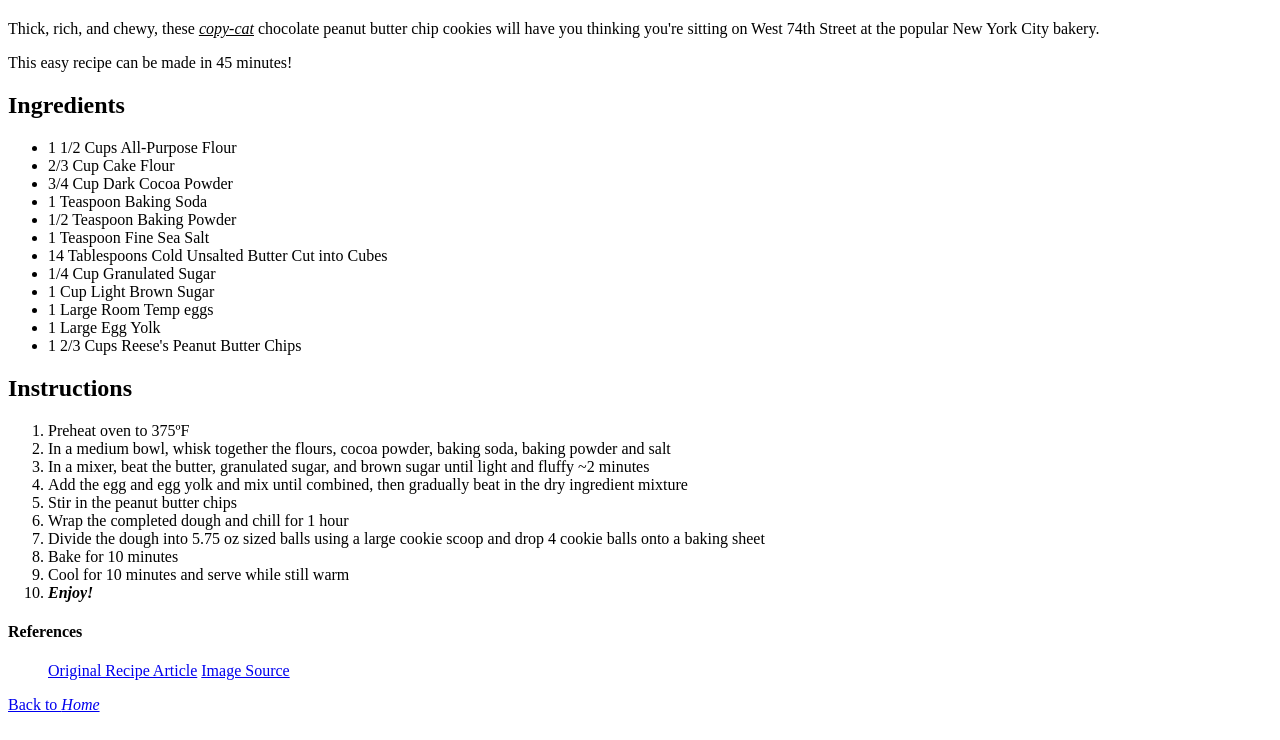
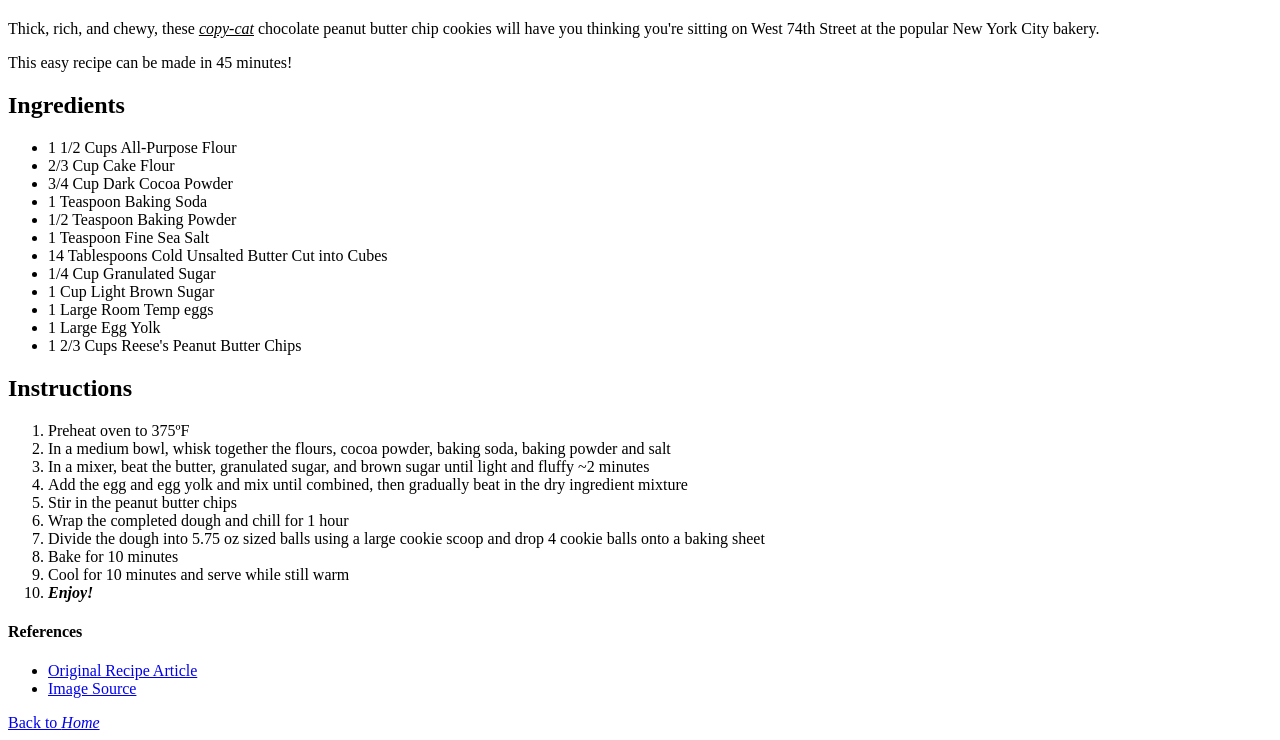
Before and after one commit to Meatbaggg/odin-recipes, a plain HTML site: page recipes/chocolate-peanut-butter-cookies.html in a window 1280 px wide. Shown: the part 753-1493 px from the top of the page. Drawn offline with Linux system fonts and the light colour scheme.

Commit message:
Add list item parameter to reference section

```diff
--- a/recipes/chocolate-peanut-butter-cookies.html
+++ b/recipes/chocolate-peanut-butter-cookies.html
@@ -45,8 +45,8 @@
 
             <h4>References</h4>
             <ul>
-            <a href="https://cakebycourtney.com/copycat-levain-bakery-chocolate-peanut-butter-chip-cookies/">Original Recipe Article</a>
-            <a href="https://kirbiecravings.com/levain-bakery-dark-chocolate-peanut-butter-chip-cookies/">Image Source</a>
+            <li><a href="https://cakebycourtney.com/copycat-levain-bakery-chocolate-peanut-butter-chip-cookies/">Original Recipe Article</a></li>
+            <li><a href="https://kirbiecravings.com/levain-bakery-dark-chocolate-peanut-butter-chip-cookies/">Image Source</a></li>
             </ul>
 
     <a href="../index.html">Back to <em>Home</em></a>
```
Also changed, not shown: recipes/chocolate-chip-cookies.html (+1 -1 lines), recipes/peanut-butter-cookies.html (+1 -1 lines).
